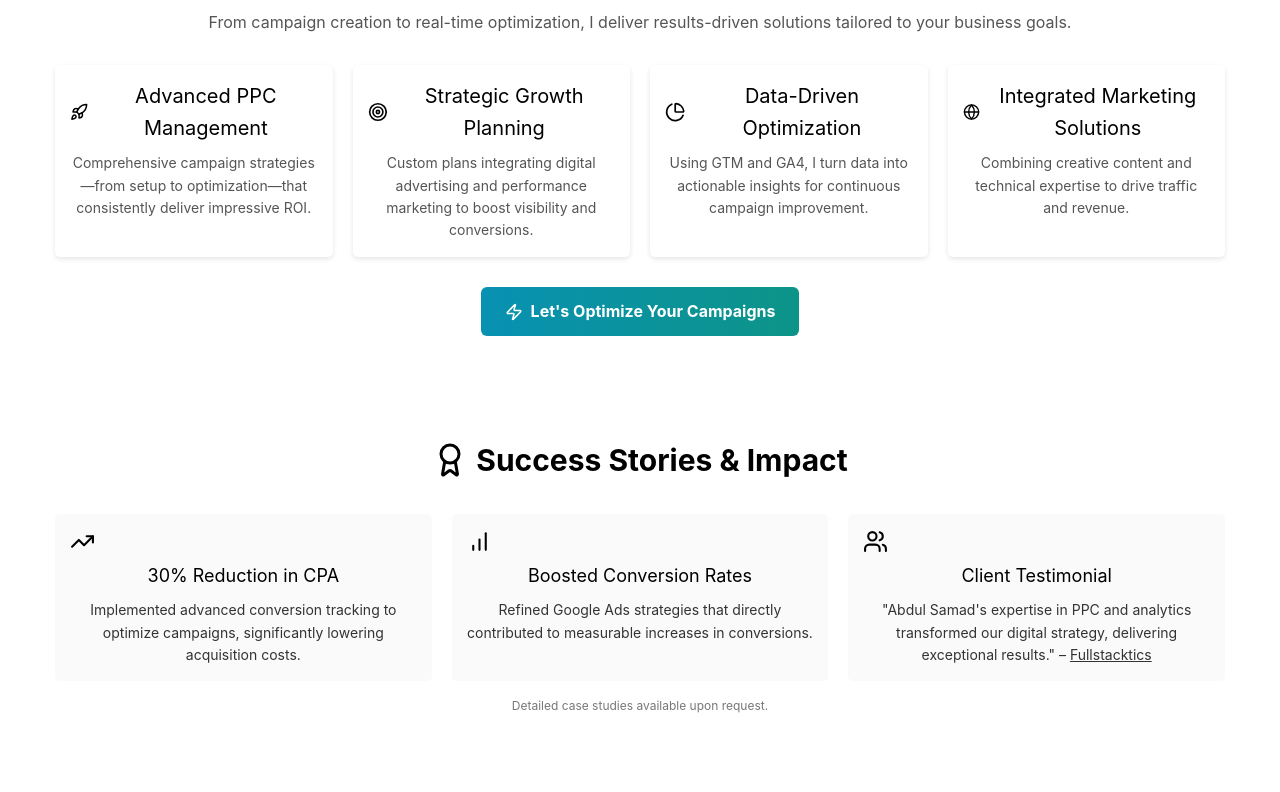
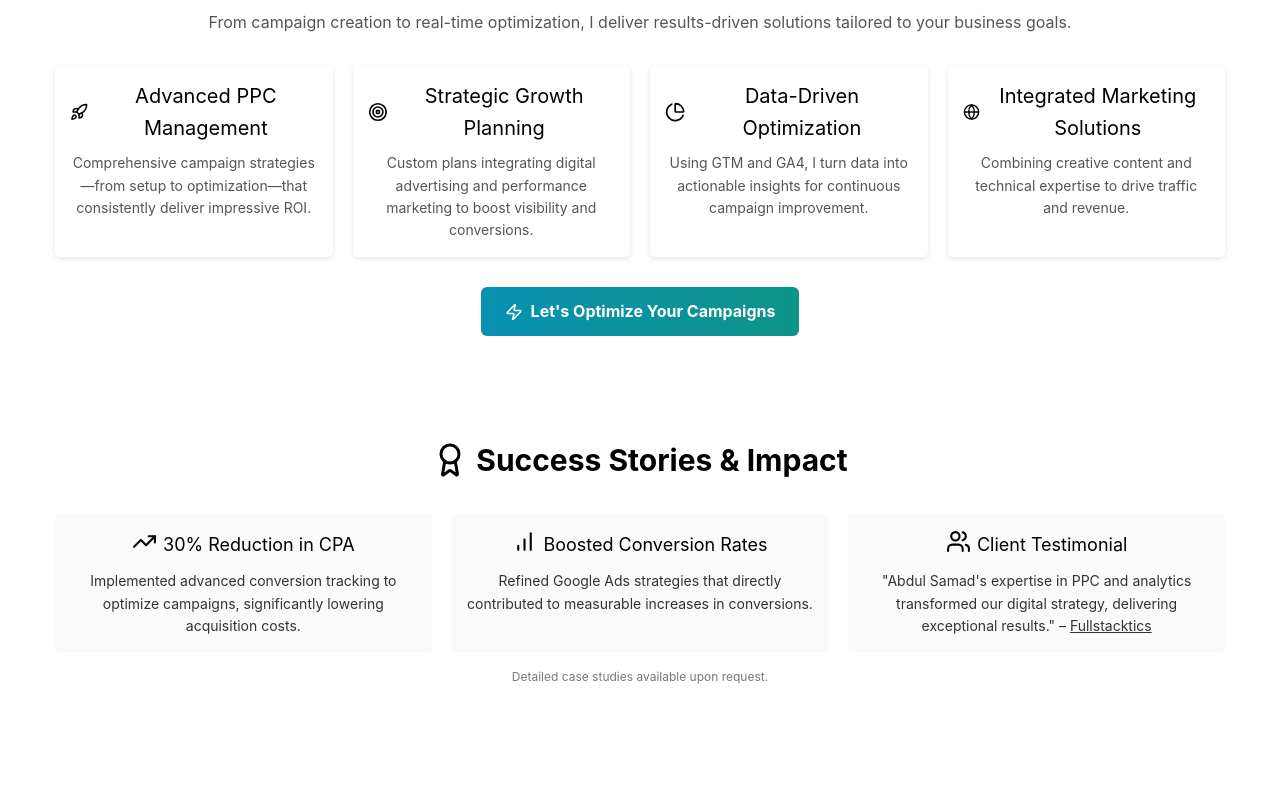
Before and after one commit to ammarbinfaisal/asw, a Next.js app: page / in a window 1280 px wide. Shown: the part 1269-2061 px from the top of the page. Built offline with nearby package versions, Linux system fonts and the light colour scheme.

Commit message:
feat(ui): refactor success stories and service item typography and layout

```diff
--- a/src/app/page.module.css
+++ b/src/app/page.module.css
@@ -206,11 +206,12 @@
     transform: translateY(-5px);
 }
 
-.serviceItem h3 {
+.serviceItem h3, .successItem h3 {
     font-size: 20px; /* Smaller base size */
     margin-bottom: 8px;
     display: flex;
     align-items: center;
+    justify-content: center;
     gap: 6px;
 }
 
--- a/src/app/page.tsx
+++ b/src/app/page.tsx
@@ -56,8 +56,9 @@ export default function Home() {
                   with Expert PPC Strategies
                 </div>
               </h1>
-              <p className="text-lg md:text-xl mb-4 flex items-center justify-center gap-2">
-                <PieChart size={24} /> Maximize ROI with Google Ads, Analytics, and Data-Driven Insights
+              <p className="text-lg md:text-xl mb-4">
+                <PieChart size={24} className="inline-block align-text-bottom mr-2" />
+                Maximize ROI with Google Ads, Analytics, and Data-Driven Insights
               </p>
               <p className="text-gray-600 mb-6">
                 Specializing in high-performance campaigns that deliver measurable results.
@@ -148,18 +149,16 @@ export default function Home() {
             ><Award size={36} /> Success Stories & Impact</h2>
             <div className={styles.successGrid}>
               <div className={styles.successItem}>
-                <TrendingUp size={30} />
-                <h3>30% Reduction in CPA</h3>
+                <h3 className='inline'>
+                  <TrendingUp size={30} /> 30% Reduction in CPA</h3>
                 <p>Implemented advanced conversion tracking to optimize campaigns, significantly lowering acquisition costs.</p>
               </div>
               <div className={styles.successItem}>
-                <BarChart size={30} />
-                <h3>Boosted Conversion Rates</h3>
+                <h3 className='inline'><BarChart size={30} /> Boosted Conversion Rates</h3>
                 <p>Refined Google Ads strategies that directly contributed to measurable increases in conversions.</p>
               </div>
               <div className={styles.successItem}>
-                <Users size={30} />
-                <h3>Client Testimonial</h3>
+                <h3 className='inline'><Users size={30} /> Client Testimonial</h3>
                 <p>&quot;Abdul Samad&apos;s expertise in PPC and analytics transformed our digital strategy, delivering exceptional results.&quot; – <a href='https://fullstacktics.com' target='_blank' className='underline'>Fullstacktics</a></p>
               </div>
             </div>
```
